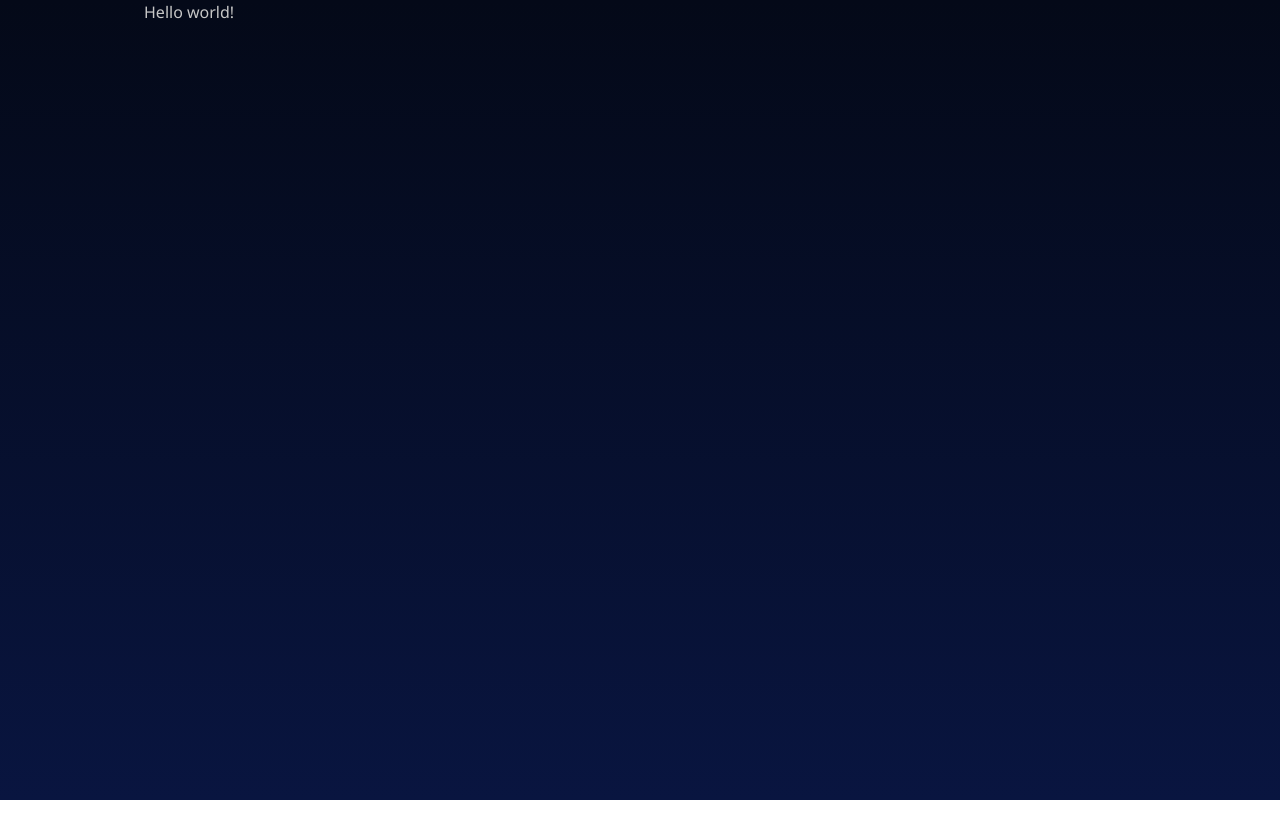
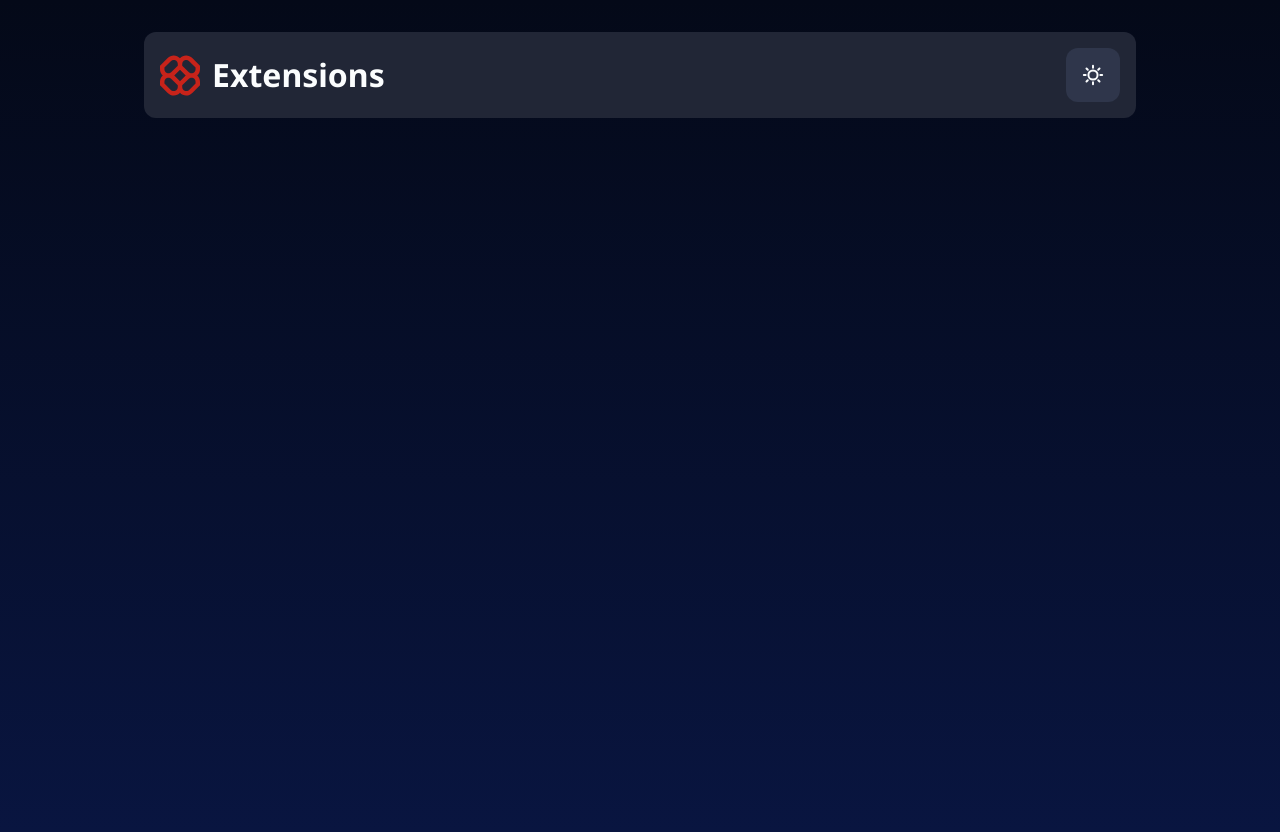
Before and after one commit to darryndotdev/browser-extensions-manager-ui, a React (Vite) app: page / in a window 1280 px wide. Before the commit the page ends 800 px from the top, so only its background shows below. Built offline with nearby package versions, Linux system fonts and the light colour scheme.

Commit message:
styles: building static hero component

```diff
--- a/src/App.jsx
+++ b/src/App.jsx
@@ -1,9 +1,10 @@
-import Container from './UI/Container/Container';
+import Container from './components/UI/Container/Container';
+import Hero from './components/Hero/Hero';
 
 function App() {
     return (
         <Container>
-            <p>Hello world!</p>
+            <Hero />
         </Container>
     );
 }
--- /dev/null
+++ b/src/components/Hero/Hero.jsx
@@ -0,0 +1,21 @@
+import styles from './Hero.module.css';
+import logo from './../../assets/logo.svg';
+import sun from './../../assets/icon-sun.svg';
+
+const Hero = () => {
+    return (
+        <header className={styles.hero}>
+            <div className={styles.logo}>
+                <img src={logo} alt='' />
+                <h1>Extensions</h1>
+            </div>
+            <div>
+                <button className={styles.btn}>
+                    <img src={sun} alt='' />
+                </button>
+            </div>
+        </header>
+    );
+};
+
+export default Hero;
--- /dev/null
+++ b/src/components/Hero/Hero.module.css
@@ -0,0 +1,24 @@
+.hero {
+    background-color: var(--clr-neutral-800);
+    margin-top: 2rem;
+    margin-bottom: 3rem;
+    padding: 1rem;
+    border-radius: var(--radius);
+    display: flex;
+    justify-content: space-between;
+    align-items: center;
+}
+
+.logo {
+    display: flex;
+    align-items: center;
+    gap: 0.75rem;
+}
+
+.btn {
+    background-color: var(--clr-neutral-700);
+    padding: 1rem;
+    border-radius: var(--radius);
+    border: none;
+    cursor: pointer;
+}
--- a/src/index.css
+++ b/src/index.css
@@ -16,7 +16,11 @@
 
     --light-gradient: linear-gradient(180deg, #ebf2fc 0%, #eef8f9 100%);
     --dark-gradient: linear-gradient(180deg, #040918 0%, #091540 100%);
+
+    --radius: 0.75rem;
 }
+
+/* font weights to be used as per style guide 400, 500, 700 */
 
 body {
     min-height: 100vh;
@@ -28,3 +32,28 @@ body {
     color: var(--clr-neutral-300);
     background-image: var(--dark-gradient);
 }
+
+h1,
+h2,
+h3 {
+    color: var(--clr-neutral-0);
+    font-family: 'Noto Sans', sans-serif;
+    font-weight: 700;
+    line-height: 1;
+}
+
+h1 {
+    font-size: clamp(1.75rem, 1.6464rem + 0.5525vw, 2rem);
+}
+
+h2 {
+    font-size: clamp(2.125rem, 1.9696rem + 0.8287vw, 2.5rem);
+}
+
+h3 {
+    font-size: clamp(1.375rem, 1.2196rem + 0.8287vw, 1.75rem);
+}
+
+p {
+    font-size: clamp(1rem, 0.9482rem + 0.2762vw, 1.125rem);
+}
```
Also changed, not shown: src/assets/logo.svg, src/components/UI/CardsGrid/CardsGrid.jsx (renamed from src/UI/CardsGrid/CardsGrid.jsx), src/components/UI/CardsGrid/CardsGrid.module.css (renamed from src/UI/CardsGrid/CardsGrid.module.css), src/components/UI/Container/Container.jsx (renamed from src/UI/Container/Container.jsx), src/components/UI/Container/Container.module.css (renamed from src/UI/Container/Container.module.css).
